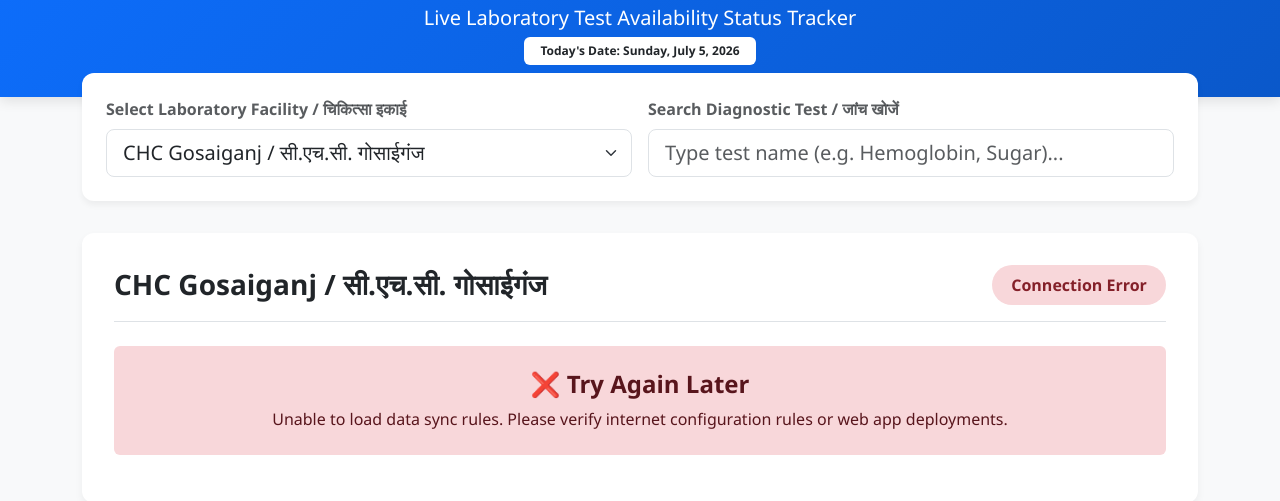
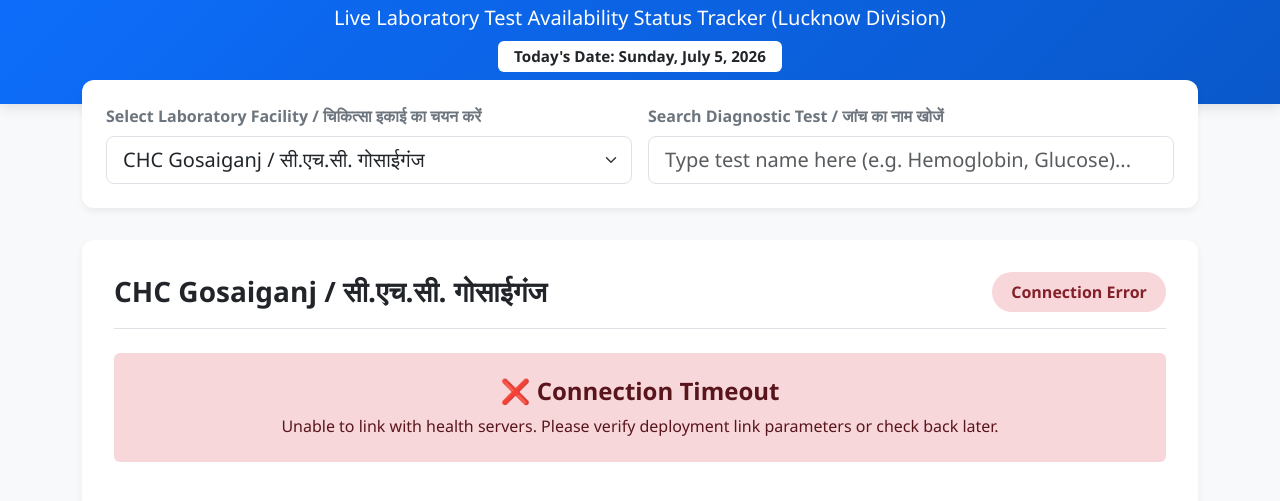
Before and after one commit to AmazonianAnkit/BPHU-Live-Tests, a plain HTML site: page index.html in a window 1280 px wide. Shown: the part 85-586 px from the top of the page. Drawn offline with nearby package versions, Linux system fonts and the light colour scheme; no server answers.

Commit message:
Index47.html

```diff
--- a/index.html
+++ b/index.html
@@ -24,8 +24,8 @@
     <div class="dashboard-header text-center">
         <div class="container">
             <h1 class="fw-bold">उत्तर प्रदेश स्वास्थ्य विभाग</h1>
-            <p class="lead mb-1">Live Laboratory Test Availability Status Tracker</p>
-            <div class="badge bg-white text-dark fw-bold px-3 py-2" id="current-date-badge">Date: Loading...</div>
+            <p class="lead mb-1">Live Laboratory Test Availability Status Tracker (Lucknow Division)</p>
+            <div class="badge bg-white text-dark fw-bold px-3 py-2 mt-1" id="current-date-badge" style="font-size: 0.95rem;">Date: Loading...</div>
         </div>
     </div>
 
@@ -33,7 +33,7 @@
         <div class="control-card">
             <div class="row g-3">
                 <div class="col-12 col-md-6">
-                    <label class="form-label fw-bold text-muted">Select Laboratory Facility / चिकित्सा इकाई</label>
+                    <label class="form-label fw-bold text-secondary">Select Laboratory Facility / चिकित्सा इकाई का चयन करें</label>
                     <select class="form-select form-select-lg" id="facility-selector" onchange="handleFacilityChange()">
                         <option value="CHC Gosaiganj">CHC Gosaiganj / सी.एच.सी. गोसाईगंज</option>
                         <option value="CHC Kakori">CHC Kakori / सी.एच.सी. काकोरी</option>
@@ -46,8 +46,8 @@
                     </select>
                 </div>
                 <div class="col-12 col-md-6">
-                    <label class="form-label fw-bold text-muted">Search Diagnostic Test / जांच खोजें</label>
-                    <input type="text" class="form-control form-control-lg" id="search-bar" placeholder="Type test name (e.g. Hemoglobin, Sugar)..." onkeyup="filterTestTable()">
+                    <label class="form-label fw-bold text-secondary">Search Diagnostic Test / जांच का नाम खोजें</label>
+                    <input type="text" class="form-control form-control-lg" id="search-bar" placeholder="Type test name here (e.g. Hemoglobin, Glucose)..." onkeyup="filterTestTable()">
                 </div>
             </div>
         </div>
@@ -57,7 +57,7 @@
         <div class="status-card">
             <div class="d-flex justify-content-between align-items-center flex-wrap pb-3 mb-4 border-bottom">
                 <h3 class="fw-bold m-0" id="display-facility-name">CHC Gosaiganj</h3>
-                <div id="display-status-badge" class="status-badge status-pending">Loading Tracker Logs...</div>
+                <div id="display-status-badge" class="status-badge status-pending">Connecting...</div>
             </div>
 
             <div id="dynamic-content-area">
@@ -66,10 +66,10 @@
     </div>
 
     <script>
-        // 1. Paste your deployed Google Apps Script Web App URL exactly here:
+        // 📝 CRITICAL STEP: Paste your deployed Google Apps Script Web App URL exactly between the quotes below:
         const APPS_SCRIPT_API_URL = "https://script.google.com/macros/s/AKfycbzU38NanE49tWiZMbCcAAd-5RY-7qonBE6YQbYRd32B-9fZeU1mNBjy2QyPvsWtTu6x0g/exec";
 
-        // 2. Full Master Catalog List of all 73 Mandatory Dashboard Test Names
+        // Full Master Catalog Reference List of all 73 Core Diagnostic Test Elements
         const MASTER_TEST_LIST = [
             "Hemoglobin", "Total leucocyte count", "Differential leucocyte count", "Platelet count", "Complete blood count", "Erythrocyte sedimentation rate (ESR)", "Blood group and Rh typing, cross matching", "Peripheral blood film", "Reticulocyte count", "Absolute eosinophil count", "Bleeding time and clotting time", "Sickle cell screening test", "Sickle cell strip test", "Thalassemia screening", "DCT for Hb electrophoresis", "G6PD enzyme deficiency test", "MP slide method", "Malaria rapid test", "Prothrombin Time (PT) and INR", "Activated partial thromboplastin time (APTT)",
             "HCG urine test", "Urine routine test", "Urine microscopy", "Urine for microalbumin", "Urine for creatinine and ACR", "Stool for ova and cyst", "Stool for occult blood",
@@ -78,10 +78,10 @@
             "Troponin I", "CRP (Quantitative)", "Pap smear", "CSF analysis", "Fluid analysis", "Drug overdose test"
         ];
 
-        // Run initialization routines on load
+        // System Initialization Routines
         document.addEventListener("DOMContentLoaded", function() {
             displayCurrentDate();
-            handleFacilityChange(); // Run initial fetch for default facility
+            handleFacilityChange(); // Trigger background sync engine for default block item
         });
 
         function displayCurrentDate() {
@@ -103,29 +103,33 @@
             const badge = document.getElementById("display-status-badge");
             const contentArea = document.getElementById("dynamic-content-area");
 
-            // Clear search bar on changing facility
+            // Wipe data inside search bar placeholder cleanly across switches
             document.getElementById("search-bar").value = "";
 
             badge.className = "status-badge status-pending";
             badge.innerText = "Connecting to Server...";
-            contentArea.innerHTML = `<div class="text-center py-5"><div class="spinner-border text-primary" role="status"></div><p class="mt-2 text-muted">Fetching latest morning update logs...</p></div>`;
+            contentArea.innerHTML = `
+                <div class="text-center py-5">
+                    <div class="spinner-border text-primary" role="status"></div>
+                    <p class="mt-2 text-muted">Fetching today's morning log updates...</p>
+                </div>`;
 
             const requestUrl = `${APPS_SCRIPT_API_URL}?facilityId=${encodeURIComponent(facilityId)}`;
 
             fetch(requestUrl)
                 .then(response => response.json())
                 .then(data => {
-                    // CASE A: Not yet submitted today
+                    // CASE A: The Laboratory Technician has NOT yet submitted today's status form
                     if (data.systemStatus === "PENDING") {
                         badge.className = "status-badge status-pending";
                         badge.innerText = "Yet to Update / अपडेशन प्रक्रिया में";
                         contentArea.innerHTML = `
-                            <div class="alert alert-warning text-center border-0 py-4 my-3">
-                                <h4 class="fw-bold">⚠️ Updation In Progress</h4>
-                                <p class="mb-0 text-muted">The concerned lab personnel has not submitted today's status tracker report yet. Please try again later.</p>
+                            <div class="alert alert-warning text-center border-0 py-4 my-2">
+                                <h4 class="fw-bold mb-1">⚠️ Updation In Progress / अपडेशन प्रक्रिया में</h4>
+                                <p class="mb-0 text-muted">The daily validation tracking log hasn't been submitted by this facility yet today. Please try again later.</p>
                             </div>`;
                     }
-                    // CASE B: Active Data Returned
+                    // CASE B: Active Data Tracked Successfully
                     else if (data.systemStatus === "UPDATED") {
                         const totalExceptions = Object.keys(data).filter(k => k !== "systemStatus").length;
 
@@ -134,17 +138,17 @@
                             badge.innerText = "All Tests Active / सभी जांच उपलब्ध";
                         } else {
                             badge.className = "status-badge status-error";
-                            badge.innerText = `${totalExceptions} Tests Down / जांच बाधित`;
+                            badge.innerText = `${totalExceptions} Tests Inactive / जांच बाधित`;
                         }
 
-                        // Generate complete Interactive 73-test dashboard matrix table
+                        // Generate Structured 73-row Data Table
                         let tableHTML = `
                             <div class="table-responsive">
-                                <table class="table table-hover border align-middle mt-2" id="test-matrix-table">
+                                <table class="table table-hover border align-middle mt-1" id="test-matrix-table">
                                     <thead class="table-dark">
                                         <tr>
-                                            <th style="width: 5%">#</th>
-                                            <th style="width: 55%">Diagnostic Test Name / जांच का नाम</th>
+                                            <th style="width: 8%">Sl No.</th>
+                                            <th style="width: 52%">Diagnostic Test Panel / जांच का नाम</th>
                                             <th style="width: 15%" class="text-center">Status / स्थिति</th>
                                             <th style="width: 25%" class="text-end">Reason / कारण (If Inactive)</th>
                                         </tr>
@@ -180,17 +184,17 @@
                     badge.innerText = "Connection Error";
                     contentArea.innerHTML = `
                         <div class="alert alert-danger text-center border-0 py-4">
-                            <h4 class="fw-bold">❌ Try Again Later</h4>
-                            <p class="mb-0">Unable to load data sync rules. Please verify internet configuration rules or web app deployments.</p>
+                            <h4 class="fw-bold">❌ Connection Timeout</h4>
+                            <p class="mb-0">Unable to link with health servers. Please verify deployment link parameters or check back later.</p>
                         </div>`;
                 });
         }
 
-       // Live Test Filter Search Logic Engine
+        // Real-time Text Filter Match Matrix Engine
         function filterTestTable() {
             const query = document.getElementById("search-bar").value.toLowerCase().trim();
             const table = document.getElementById("test-matrix-table");
-            if (!table) return; // Exit gracefully if table isn't rendered
+            if (!table) return;
 
             const rows = table.getElementsByTagName("tbody")[0].getElementsByTagName("tr");
 
```
